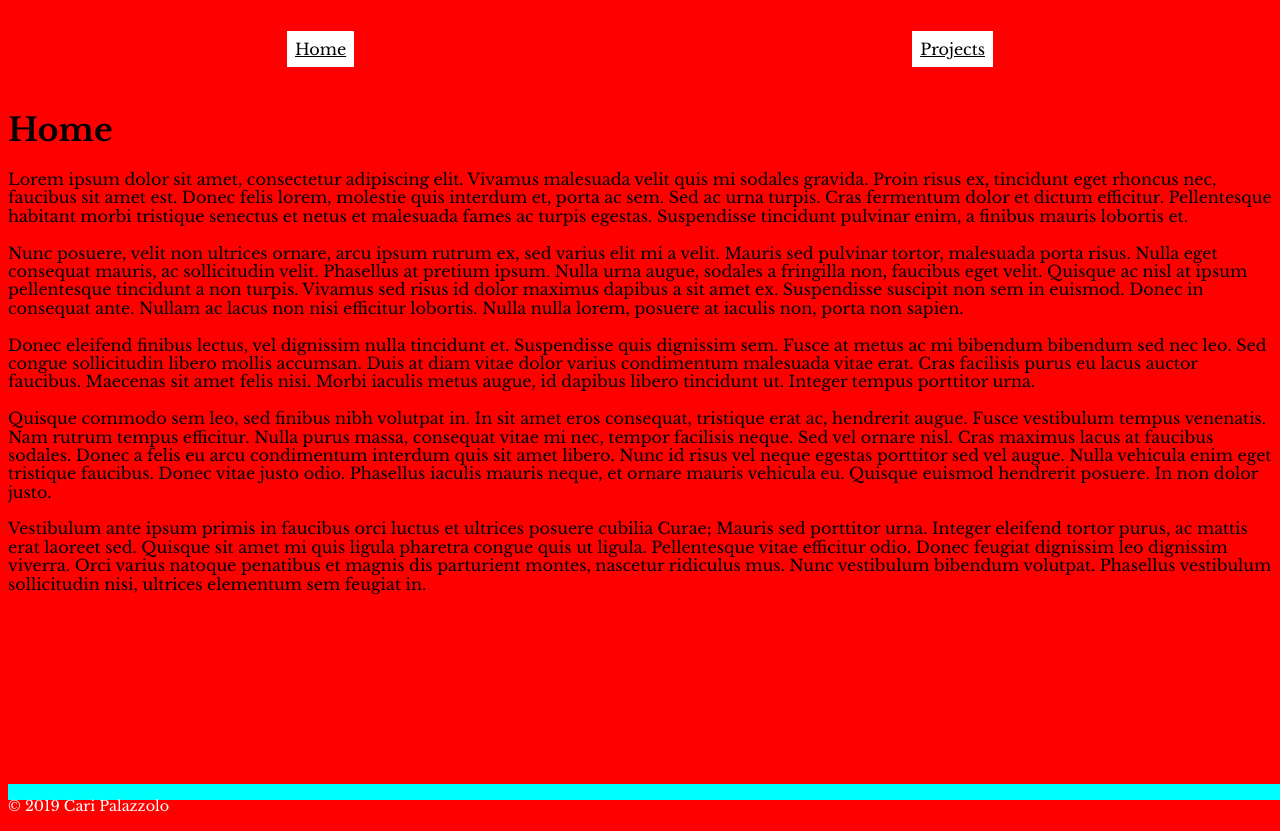
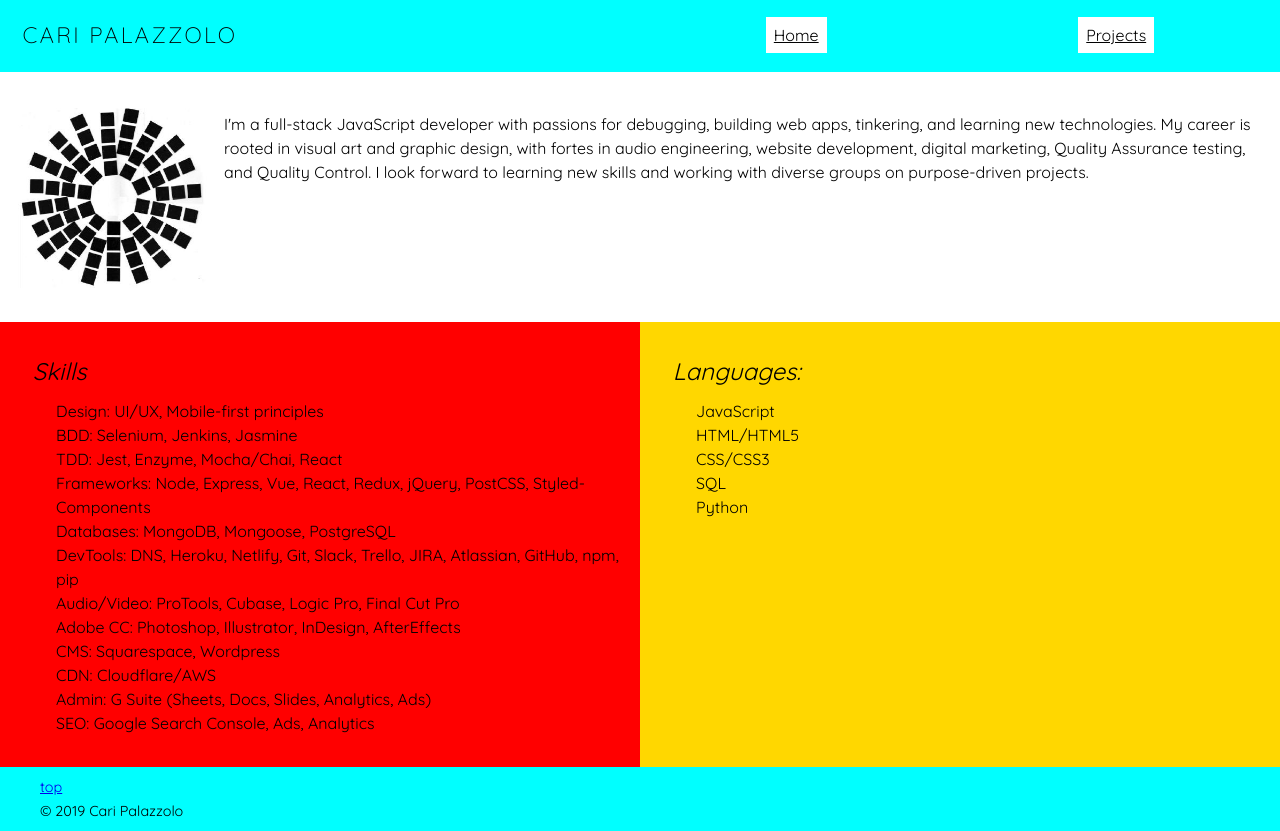
Before and after one commit to caripizza/portfolio, a React app: page / in a window 1280 px wide. Built offline with nearby package versions, Linux system fonts and the light colour scheme; what promise-middleware-redux would draw is missing.

Commit message:
more styles, Projects route

```diff
--- a/src/components/app/App.css
+++ b/src/components/app/App.css
@@ -1,18 +1,49 @@
-@import url('https://fonts.googleapis.com/css?family=Libre+Baskerville:400,400i,700');
+@import url('https://fonts.googleapis.com/css?family=Quicksand:300,400,500,700');
 
 * {
   box-sizing: border-box;
 }
 
-body {
-  font-family: 'Libre Baskerville', serif;
-  -webkit-font-smoothing: antialiased;
-  margin: 0;
-  background-color: red;
-  padding: .5em;
+html {
+  background-color: cyan;
 }
 
-section {
-  overflow: auto;
-  height: 80vh;
+body {
+  font-family: 'Quicksand', sans-serif;
+  margin: 0;
 }
+
+header {
+  background-color: cyan;
+  width: 100%;
+  margin: 0 0 0 0;
+  position: fixed;
+}
+
+main {
+  padding-top: 4.5em;
+  min-height: 90vh;
+}
+
+footer {
+  width: 100%;
+  padding: .5em;
+  background-color: cyan;
+  line-height: 1.5em;
+}
+
+  @media screen and (min-width: 320px) {
+
+  }
+
+  @media screen and (min-width: 550px) {
+
+  }
+
+  @media screen and (min-width: 768px) {
+
+  }
+
+  @media screen and (min-width: 960px) {
+
+  }
--- a/src/components/app/App.js
+++ b/src/components/app/App.js
@@ -13,7 +13,8 @@ export default class App extends Component {
         < >
           <Header/>
           <Switch>
-            <Route exact component={ROUTES.HOME.Component} path={ROUTES.HOME.path} />
+            <Route exact path={ROUTES.HOME.path} component={ROUTES.HOME.Component} />
+            <Route exact path={ROUTES.PROJECTS.path} component={ROUTES.PROJECTS.Component} />
             <Redirect to={ROUTES.HOME.path} />
           </Switch>
           <Footer/>
--- a/src/components/footer/Footer.css
+++ b/src/components/footer/Footer.css
@@ -1,25 +1,21 @@
 .Footer {
   ul {
-    position: absolute;
-    bottom: 0;
-    width: 100%;
-    height: 2vh;
-    background-color: cyan;
     list-style: none;
     display: flex;
     justify-content: space-around;
     flex-direction: column;
-    padding: 0;
+    padding: 0 0 0 2em;
     margin: 0;
   }
 
   li {
     padding: 0;
+    font-size: .9em;
   }
 
   p {
-    color: white;
-    font-size: .9em;
+    /*color: white;*/
+    margin: 0;
   }
 
   img {
--- a/src/components/footer/Footer.js
+++ b/src/components/footer/Footer.js
@@ -1,6 +1,5 @@
 import React from 'react';
 import styles from './Footer.css';
-// import logo from '../../../assets/caripizza.png';
 
 const Footer = () => {
   return (
@@ -8,9 +7,7 @@ const Footer = () => {
 
       <footer className={styles.Footer}>
         <ul>
-          {/* <li>
-            <img src={logo} alt="logo"/>
-          </li> */}
+          <li><a href="#top">top</a></li>
           <li><p>© 2019 Cari Palazzolo</p></li>
         </ul>
       </footer>
--- a/src/components/header/Header.css
+++ b/src/components/header/Header.css
@@ -1,6 +1,7 @@
 .Header {
   a {
     padding: .5em;
+    color: black;
     background: white;
     -webkit-transition-property: background;
        -moz-transition-property: background;
@@ -23,37 +24,28 @@
   }
 
   ul {
+    width: 50%;
+    float: right;
     list-style: none;
     display: flex;
     justify-content: space-around;
     align-items: center;
     padding: 2em 0 1em 0;
-    margin-top: 0;
+    margin-top: .2em;
+    height: 1em;
   }
 
-  /* MOBILE STYLES */
-  @media screen and (min-width: 320px) {
-    a {
-      color: palevioletred;
-    }
+  h1 {
+    font-weight: 300;
+    font-size: 1.4em;
+    letter-spacing: .1em;
+    width: 49%;
+    float: left;
+    padding: .34em 0 0 1em
   }
 
-  @media screen and (min-width: 550px) {
-    a {
-      color: green;
-    }
-  }
-
-  @media screen and (min-width: 768px) {
-    a {
-      color: purple;
-    }
-  }
-
-  @media screen and (min-width: 960px) {
-    a {
-      color: black;
-    }
+  h1:hover {
+    color: red;
   }
 
 }
--- a/src/components/header/Header.js
+++ b/src/components/header/Header.js
@@ -7,6 +7,7 @@ const Header = () => {
   return (
     <header className={styles.Header}>
       <nav>
+        <h1>CARI PALAZZOLO</h1>
         <ul>
           <li><Link to="/">Home</Link></li>
           <li><Link to="/projects">Projects</Link></li>
--- /dev/null
+++ b/src/components/home/Home.css
@@ -0,0 +1,79 @@
+.Home {
+  p {
+    padding: .5em 1.7em .2em 1.7em;
+  }
+
+  section {
+    padding-top: 1em;
+    background-color: white;
+    display: inline-block;
+    line-height: 1.5em;
+  }
+
+  h1, h2 {
+    padding: .5em 2em 0 .7em;
+    font-style: italic;
+    font-weight: 300;
+    margin: .4em 0 .1em 0;
+  }
+
+  img {
+    width: 15vw;
+    float: left;
+    margin: 1em;
+  }
+
+  ul {
+    list-style: none;
+    line-height: 1.5em;
+  }
+
+  .half {
+    display: flex;
+  }
+
+  .skills {
+    background: red;
+    width: 100vw;
+    padding: 1em;
+  }
+
+  .languages {
+    background: gold;
+    width: 100vw;
+    padding: 1em;
+  }
+
+  .slide {
+    width: 15vw;
+    animation-duration: 2s;
+    animation-name: slidein;
+    }
+
+    @keyframes slidein {
+      from {
+        margin-left: 3%;
+        width: 10%;
+      }
+      to {
+        margin-left: 1em;
+        width: 15vw;
+      }
+    }
+
+  @media only screen and (max-width: 600px) and (min-width: 200px) {
+    img {
+      width: 5em;
+    }
+
+    .half {
+      display: block;
+    }
+  }
+
+  @media screen and (min-width: 960px) {
+    img {
+      width: 15vw;
+    }
+  }
+}
--- a/src/components/home/Home.js
+++ b/src/components/home/Home.js
@@ -1,28 +1,50 @@
 import React from 'react';
+import logo from '../../../assets/caripizza.png';
+import styles from './Home.css';
+
+const welcomeMsg = 'I\'m a full-stack JavaScript developer with passions for debugging, building web apps, tinkering, and learning new technologies. My career is rooted in visual art and graphic design, with fortes in audio engineering, website development, digital marketing, Quality Assurance testing, and Quality Control. I look forward to learning new skills and working with diverse groups on purpose-driven projects.';
 
 const Home = () => {
   return (
-    < >
+    <>
 
-    {/* MOBILE MOCKUP */}
-      <main>
+      <main className={styles.Home}>
+
         <section>
-          <h1>Home</h1>
+          <img src={logo} alt="logo" className={styles.slide}/>
           <p>
-            Lorem ipsum dolor sit amet, consectetur adipiscing elit. Vivamus malesuada velit quis mi sodales gravida. Proin risus ex, tincidunt eget rhoncus nec, faucibus sit amet est. Donec felis lorem, molestie quis interdum et, porta ac sem. Sed ac urna turpis. Cras fermentum dolor et dictum efficitur. Pellentesque habitant morbi tristique senectus et netus et malesuada fames ac turpis egestas. Suspendisse tincidunt pulvinar enim, a finibus mauris lobortis et.
-            <br/>
-            <br/>
-            Nunc posuere, velit non ultrices ornare, arcu ipsum rutrum ex, sed varius elit mi a velit. Mauris sed pulvinar tortor, malesuada porta risus. Nulla eget consequat mauris, ac sollicitudin velit. Phasellus at pretium ipsum. Nulla urna augue, sodales a fringilla non, faucibus eget velit. Quisque ac nisl at ipsum pellentesque tincidunt a non turpis. Vivamus sed risus id dolor maximus dapibus a sit amet ex. Suspendisse suscipit non sem in euismod. Donec in consequat ante. Nullam ac lacus non nisi efficitur lobortis. Nulla nulla lorem, posuere at iaculis non, porta non sapien.
-            <br/>
-            <br/>
-            Donec eleifend finibus lectus, vel dignissim nulla tincidunt et. Suspendisse quis dignissim sem. Fusce at metus ac mi bibendum bibendum sed nec leo. Sed congue sollicitudin libero mollis accumsan. Duis at diam vitae dolor varius condimentum malesuada vitae erat. Cras facilisis purus eu lacus auctor faucibus. Maecenas sit amet felis nisi. Morbi iaculis metus augue, id dapibus libero tincidunt ut. Integer tempus porttitor urna.
-            <br/>
-            <br/>
-            Quisque commodo sem leo, sed finibus nibh volutpat in. In sit amet eros consequat, tristique erat ac, hendrerit augue. Fusce vestibulum tempus venenatis. Nam rutrum tempus efficitur. Nulla purus massa, consequat vitae mi nec, tempor facilisis neque. Sed vel ornare nisl. Cras maximus lacus at faucibus sodales. Donec a felis eu arcu condimentum interdum quis sit amet libero. Nunc id risus vel neque egestas porttitor sed vel augue. Nulla vehicula enim eget tristique faucibus. Donec vitae justo odio. Phasellus iaculis mauris neque, et ornare mauris vehicula eu. Quisque euismod hendrerit posuere. In non dolor justo.
-            <br/>
-            <br/>
-            Vestibulum ante ipsum primis in faucibus orci luctus et ultrices posuere cubilia Curae; Mauris sed porttitor urna. Integer eleifend tortor purus, ac mattis erat laoreet sed. Quisque sit amet mi quis ligula pharetra congue quis ut ligula. Pellentesque vitae efficitur odio. Donec feugiat dignissim leo dignissim viverra. Orci varius natoque penatibus et magnis dis parturient montes, nascetur ridiculus mus. Nunc vestibulum bibendum volutpat. Phasellus vestibulum sollicitudin nisi, ultrices elementum sem feugiat in.
+            {welcomeMsg}
           </p>
+        </section>
+
+        <section className={styles.half}>
+          <article className={styles.skills}>
+            <h2><strong>Skills</strong></h2>
+            <ul>
+              <li>Design: UI/UX, Mobile-first principles</li>
+              <li>BDD: Selenium, Jenkins, Jasmine</li>
+              <li>TDD: Jest, Enzyme, Mocha/Chai, React</li>
+              <li>Frameworks: Node, Express, Vue, React, Redux, jQuery, PostCSS, Styled-Components</li>
+              <li>Databases: MongoDB, Mongoose, PostgreSQL</li>
+              <li>DevTools: DNS, Heroku, Netlify, Git, Slack, Trello, JIRA, Atlassian, GitHub, npm, pip</li>
+              <li>Audio/Video: ProTools, Cubase, Logic Pro, Final Cut Pro</li>
+              <li>Adobe CC: Photoshop, Illustrator, InDesign, AfterEffects</li>
+              <li>CMS: Squarespace, Wordpress</li>
+              <li>CDN: Cloudflare/AWS</li>
+              <li>Admin: G Suite (Sheets, Docs, Slides, Analytics, Ads)</li>
+              <li>SEO: Google Search Console, Ads, Analytics</li>
+            </ul>
+          </article>
+          <article className={styles.languages}>
+            <h2><strong>Languages:</strong></h2>
+            <ul>
+              <li>JavaScript</li>
+              <li>HTML/HTML5</li>
+              <li>CSS/CSS3</li>
+              <li>SQL</li>
+              <li>Python</li>
+            </ul>
+          </article>
         </section>
       </main>
 
--- /dev/null
+++ b/src/components/projects/Projects.css
@@ -0,0 +1,37 @@
+.Projects {
+  p {
+    padding: .5em 1.7em .2em 1.7em;
+  }
+
+  section {
+    background-color: white;
+    line-height: 1.5em;
+    width: 49%;
+    float: left;
+  }
+
+  h1, h2 {
+    padding: .5em 2em 0 .7em;
+    font-style: italic;
+    font-weight: 300;
+    margin: .4em 0 .1em 0;
+  }
+
+  h3 {
+    display: inline;
+  }
+
+  article {
+    padding: .8em;
+  }
+
+  @media only screen and (max-width: 600px) and (min-width: 200px) {
+    section {
+      width: 100vw;
+    }
+
+    article {
+      padding: .5em 1.7em .2em 1.7em;
+    }
+  }
+}
--- /dev/null
+++ b/src/components/projects/Projects.js
@@ -0,0 +1,58 @@
+import React from 'react';
+import styles from './Projects.css';
+
+const Projects = () => {
+  return (
+    <>
+      <main className={styles.Projects}>
+
+        <section>
+          <h1>Projects</h1>
+          <p>Curabitur ligula augue, ullamcorper at facilisis in, viverra a nibh. Nulla finibus orci eu odio viverra.</p>
+        </section>
+
+
+        <section>
+          <article>
+            <h3>Aasdfa</h3>
+            <br/>
+            <span>
+              Lorem ipsum dolor sit amet, uioua adipiscing elit, sed do eiusmod. #asdfasdf #tehklj
+            </span>
+          </article>
+          <article>
+            <h3>Tio</h3>
+            <br/>
+            <span>
+              Ut enim ad minim veniam, @jlakdsf quis nostrud #lkjasfd
+            </span>
+          </article>
+          <article>
+            <h3>SssSss</h3>
+            <br/>
+            <span>
+              Duis aute irure dolor in @reprehenderit in voluptate velit esse #cillum #lkjlkjlkj
+            </span>
+          </article>
+          <article>
+            <h3>Zzzelkj</h3>
+            <br/>
+            <span>
+              Excepteur sint occaecat cupidatat, 90 - 69 qui officia deserunt @asdf #asdfasdf
+            </span>
+          </article>
+          <article>
+            <h3>Ulkj78</h3>
+            <br/>
+            <span>
+              Consectetur adipiscing elit, sed do eiusmod tempor incididunt ut labore jklej oiugj!
+            </span>
+          </article>
+        </section>
+
+      </main>
+    </>
+  );
+};
+
+export default Projects;
--- a/src/index.html
+++ b/src/index.html
@@ -4,9 +4,13 @@
   <meta charset="UTF-8">
   <meta name="viewport" content="width=device-width, initial-scale=1.0">
   <meta http-equiv="X-UA-Compatible" content="ie=edge">
+  <meta name="description" content="Home of Cari's Full Stack JavaScript developer portfolio.">
   <title>Cari Palazzolo: Portfolio</title>
 </head>
 <body>
+  <noscript>
+    <strong>Sorry, this app doesn't work properly without JavaScript enabled. Please enable it to continue.</strong>
+  </noscript>
   <div id="root"></div>
 </body>
 </html>
--- a/src/routes/routes.js
+++ b/src/routes/routes.js
@@ -1,9 +1,15 @@
 import Home from '../components/home/Home';
+import Projects from '../components/projects/Projects';
 
 export const ROUTES = {
   HOME: {
     path: '/',
     Component: Home,
     linkTo: () => '/'
+  },
+  PROJECTS: {
+    path: '/projects',
+    Component: Projects,
+    linkTo: () => '/projects'
   }
 };
```
Also changed, not shown: 1 other file (tests, documents, lock files or other folders).
